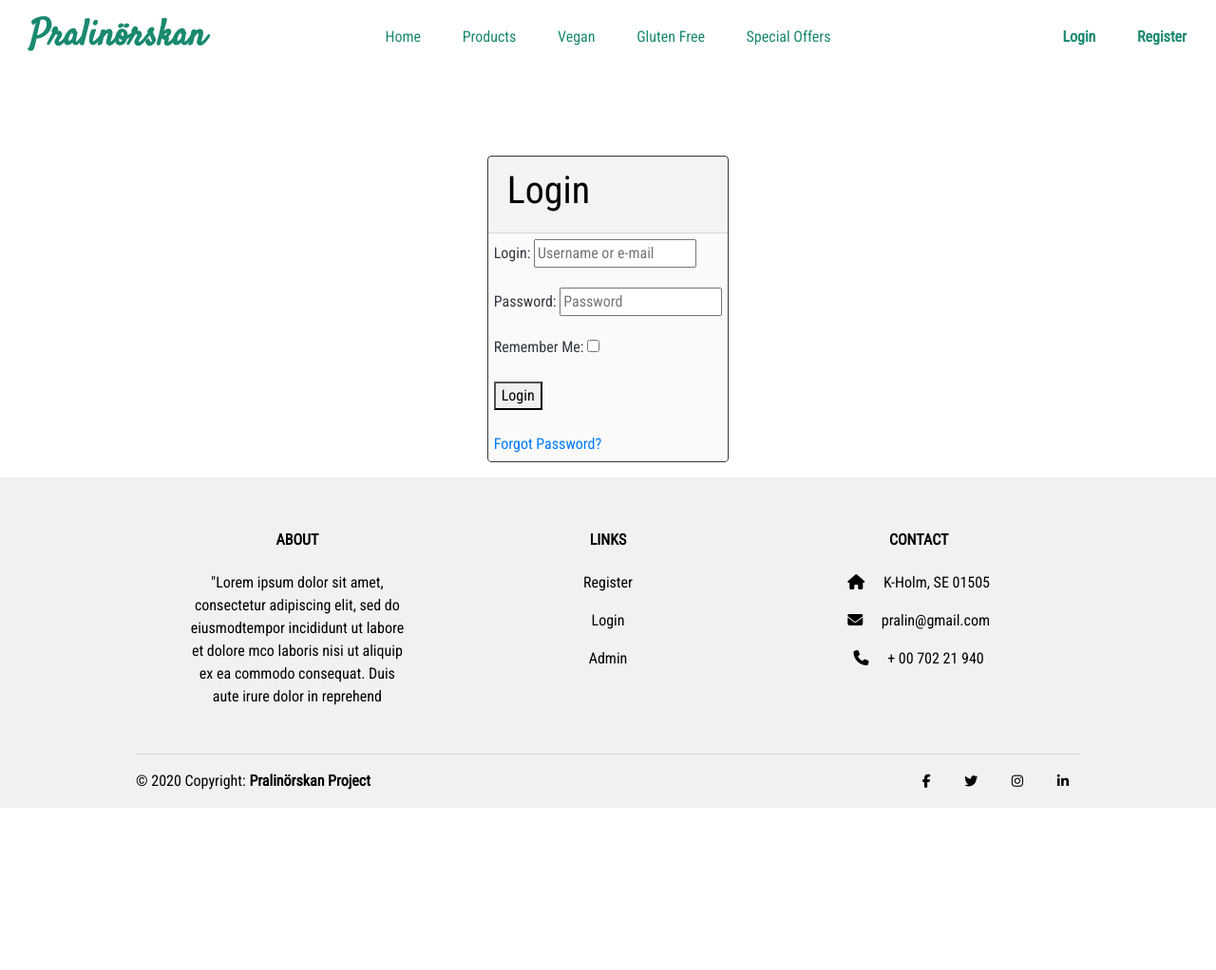
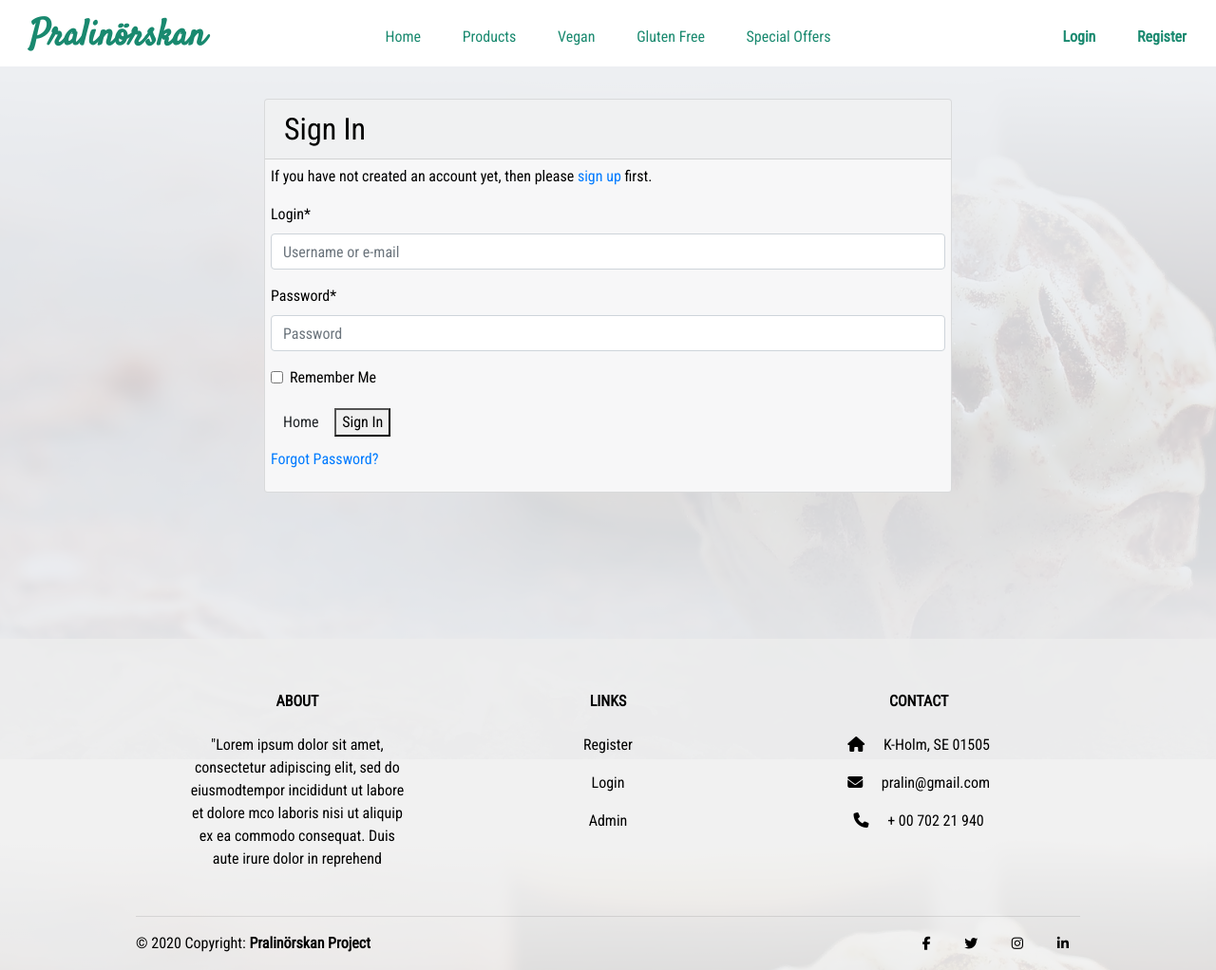
Before and after one commit to Timmy-Bergkvist/Pralinorskan-app, a Django app: page /accounts/login/ in a window 1280 px wide. Shown: the whole page at 95% size. Before the commit the page ends 851 px from the top, so only its background shows below. Run offline with Django 3.2, Linux system fonts and the light colour scheme; parts of the project's set-up code (start-up, migrations or seed data) failed here and were passed over; some libraries are stand-ins or nearby versions.

Commit message:
Styling allauth accounts templates

```diff
--- a/cart/templates/cart/cart.html
+++ b/cart/templates/cart/cart.html
@@ -12,7 +12,6 @@
 {% endblock %}
 
 {% block content %}
-<div class="overlay"></div>
 <div class="container-fluid">
 <div class="container cart-template mb-2">
     <div class="row">
--- a/static/css/base.css
+++ b/static/css/base.css
@@ -417,24 +417,34 @@ body {
 
 /*---------------------------<-Allauth->------------------------------*/
 
-/* ------------ Login Template ------------ */
+.account-header-container {
+  padding-bottom: 130px;
+  padding-top: 104px;
+}
 
-.overlay-account {
+/* Slightly smaler container on xl, lg and md screens  */
+@media (min-width: 770px) {
+  .account-header-container {
+    padding-left: 150px;
+    padding-right: 150px;
+    padding-bottom: 130px;
+    padding-top: 104px;
+  }
+}
+
+.overlay {
   height: 100%;
 	width: 100%;
 	top: 0;
 	left: 0;
 	position: fixed;
-	background: white;
+	background: #e9ecefd1;
 	z-index: -1;
 }
 
 .card-account {
-  margin-left: auto;
-  margin-right: auto;
+  background-color: #f8f9fa;
 }
-
-/* ------------ Signup Template ------------ */
 
 
 /*---------------------------<-Checkout->------------------------------*/
--- a/templates/allauth/account/account_inactive.html
+++ b/templates/allauth/account/account_inactive.html
@@ -4,8 +4,10 @@
 
 {% block head_title %}{% trans "Account Inactive" %}{% endblock %}
 
-{% block content %}
-<h1>{% trans "Account Inactive" %}</h1>
+{% block inner_content %}
+<hr>
+<h2 class="logo-font mb-4">{% trans "Account Inactive" %}</h2>
+<hr>
 
 <p>{% trans "This account is inactive." %}</p>
 {% endblock %}
--- a/templates/allauth/account/base.html
+++ b/templates/allauth/account/base.html
@@ -1 +1,19 @@
 {% extends "base.html" %}
+
+{% block content %}
+    <div class="container header-container account-header-container">
+        <div class="overlay"></div>
+        <div class="row">
+            <div class="col-12">
+                <div class="card card-account">
+                    <div class="allauth-form-inner-content">
+                        {% block inner_content %}
+                            <!--- All the account content template is inside this block--->
+                        {% endblock %}
+                    </div>
+                </div>
+            </div>
+        </div>
+        <br>
+    </div>
+{% endblock %}
--- a/templates/allauth/account/email_confirm.html
+++ b/templates/allauth/account/email_confirm.html
@@ -6,8 +6,10 @@
 {% block head_title %}{% trans "Confirm E-mail Address" %}{% endblock %}
 
 
-{% block content %}
-<h1>{% trans "Confirm E-mail Address" %}</h1>
+{% block inner_content %}
+<hr>
+<h2 class="logo-font mb-4">{% trans "Confirm E-mail Address" %}</h2>
+<hr>
 
 {% if confirmation %}
 
--- a/templates/allauth/account/login.html
+++ b/templates/allauth/account/login.html
@@ -1,36 +1,45 @@
 {% extends "account/base.html" %}
-{% load static %}
 
-{% block page_header %}
-    <div class="container header-container">
-        <div class="row">
-            <div class="col"></div>
-        </div>
-    </div>
-{% endblock %}
-
-{% block content %}
-<div class="overlay-account text-center"></div>
-<div class="container-fluid">
-    <div class="row">
 {% load i18n %}
 {% load account socialaccount %}
-      <div class="card card-account border-dark mb-3" style="max-width: 25rem;">
-        <div class="card-header"><h1>{% trans "Login" %}</h1></div>
-        <div class="card-body text-dark">
+
+{% block head_title %}{% trans "Sign In" %}{% endblock %}
+
+{% block inner_content %}
+<h2 class="card-header">{% trans "Sign In" %}</h2>
+<div class="card-body">
+    {% get_providers as socialaccount_providers %}
+
+      {% if socialaccount_providers %}
+      <p>{% blocktrans with site.name as site_name %}Please sign in with one
+      of your existing third party accounts. Or, <a href="{{ signup_url }}">sign up</a>
+      for a {{ site_name }} account and sign in below:{% endblocktrans %}</p>
+
+      <div class="socialaccount_ballot">
+        <ul class="socialaccount_providers">
+          {% include "socialaccount/snippets/provider_list.html" with process="login" %}
+        </ul>
+        <div class="login-or">{% trans 'or' %}</div>
+      </div>
+
+  {% include "socialaccount/snippets/login_extra.html" %}
+
+  {% else %}
+    <p>{% blocktrans %}If you have not created an account yet, then please
+    <a href="{{ signup_url }}">sign up</a> first.{% endblocktrans %}</p>
+  {% endif %}
 
   <form class="login" method="POST" action="{% url 'account_login' %}">
     {% csrf_token %}
-            {{ form.as_p }}
+    {{ form|crispy }}
     {% if redirect_field_value %}
     <input type="hidden" name="{{ redirect_field_name }}" value="{{ redirect_field_value }}" />
     {% endif %}
-            <button class="primaryAction" type="submit">{% trans "Login" %}</button>
+    <a class="btn btn-outline-black rounded-0" href="{% url 'home' %}">Home</a>
+    <button class="primaryAction" type="submit">{% trans "Sign In" %}</button>
+    <p class="mt-2">
+      <a class="button secondaryAction" href="{% url 'account_reset_password' %}">{% trans "Forgot Password?" %}</a>
+    </p>
   </form>
-          <br>
-          <a class="button secondaryAction" href="{% url 'account_reset_password' %}">{% trans "Forgot Password?" %}</a>
-        </div>
-      </div>
-    </div>
 </div>
 {% endblock %}
--- a/templates/allauth/account/password_reset_from_key_done.html
+++ b/templates/allauth/account/password_reset_from_key_done.html
@@ -3,7 +3,9 @@
 {% load i18n %}
 {% block head_title %}{% trans "Change Password" %}{% endblock %}
 
-{% block content %}
-    <h1>{% trans "Change Password" %}</h1>
+{% block inner_content %}
+    <hr>
+    <h2 class="logo-font mb-4">{% trans "Change Password" %}</h2>
+    <hr>
     <p>{% trans 'Your password is now changed.' %}</p>
 {% endblock %}
--- a/templates/allauth/account/signup_closed.html
+++ b/templates/allauth/account/signup_closed.html
@@ -4,8 +4,10 @@
 
 {% block head_title %}{% trans "Sign Up Closed" %}{% endblock %}
 
-{% block content %}
-<h1>{% trans "Sign Up Closed" %}</h1>
+{% block inner_content %}
+<hr>
+<h2 class="logo-font mb-4">{% trans "Sign Up Closed" %}</h2>
+<hr>
 
 <p>{% trans "We are sorry, but the sign up is currently closed." %}</p>
 {% endblock %}
--- a/templates/allauth/account/verification_sent.html
+++ b/templates/allauth/account/verification_sent.html
@@ -4,8 +4,10 @@
 
 {% block head_title %}{% trans "Verify Your E-mail Address" %}{% endblock %}
 
-{% block content %}
-    <h1>{% trans "Verify Your E-mail Address" %}</h1>
+{% block inner_content %}
+    <hr>
+    <h2 class="logo-font mb-4">{% trans "Verify Your E-mail Address" %}</h2>
+    <hr>
 
     <p>{% blocktrans %}We have sent an e-mail to you for verification. Follow the link provided to finalize the signup process. Please contact us if you do not receive it within a few minutes.{% endblocktrans %}</p>
 
--- a/templates/allauth/account/verified_email_required.html
+++ b/templates/allauth/account/verified_email_required.html
@@ -4,8 +4,10 @@
 
 {% block head_title %}{% trans "Verify Your E-mail Address" %}{% endblock %}
 
-{% block content %}
-<h1>{% trans "Verify Your E-mail Address" %}</h1>
+{% block inner_content %}
+<hr>
+<h2 class="logo-font mb-4">{% trans "Verify Your E-mail Address" %}</h2>
+<hr>
 
 {% url 'account_email' as email_url %}
 
```
Also changed, not shown: templates/allauth/account/email.html (+6 -4 lines), templates/allauth/account/logout.html (+7 -21 lines), templates/allauth/account/password_change.html (+6 -3 lines), templates/allauth/account/password_reset.html (+12 -24 lines), templates/allauth/account/password_reset_done.html (+7 -19 lines), templates/allauth/account/password_reset_from_key.html (+6 -3 lines), templates/allauth/account/password_set.html (+5 -3 lines), templates/allauth/account/signup.html (+10 -22 lines), db.sqlite3. Lines whose indentation alone changed are shown as unchanged.
